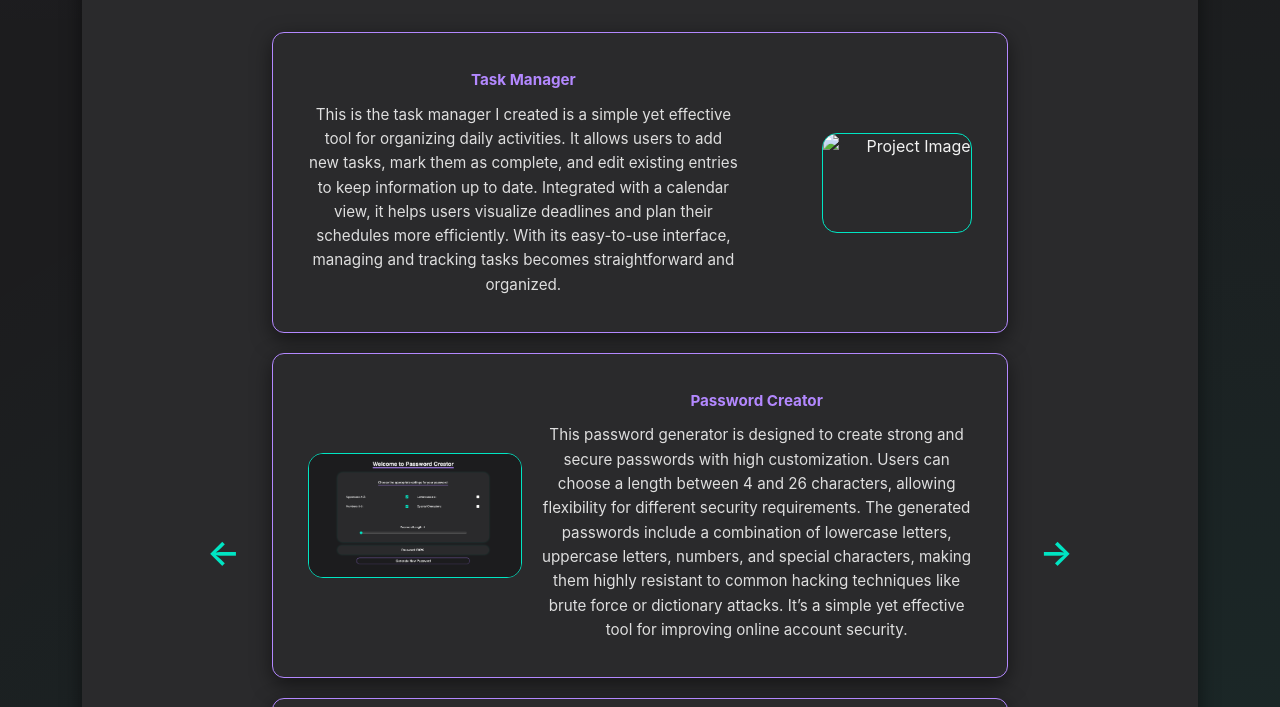
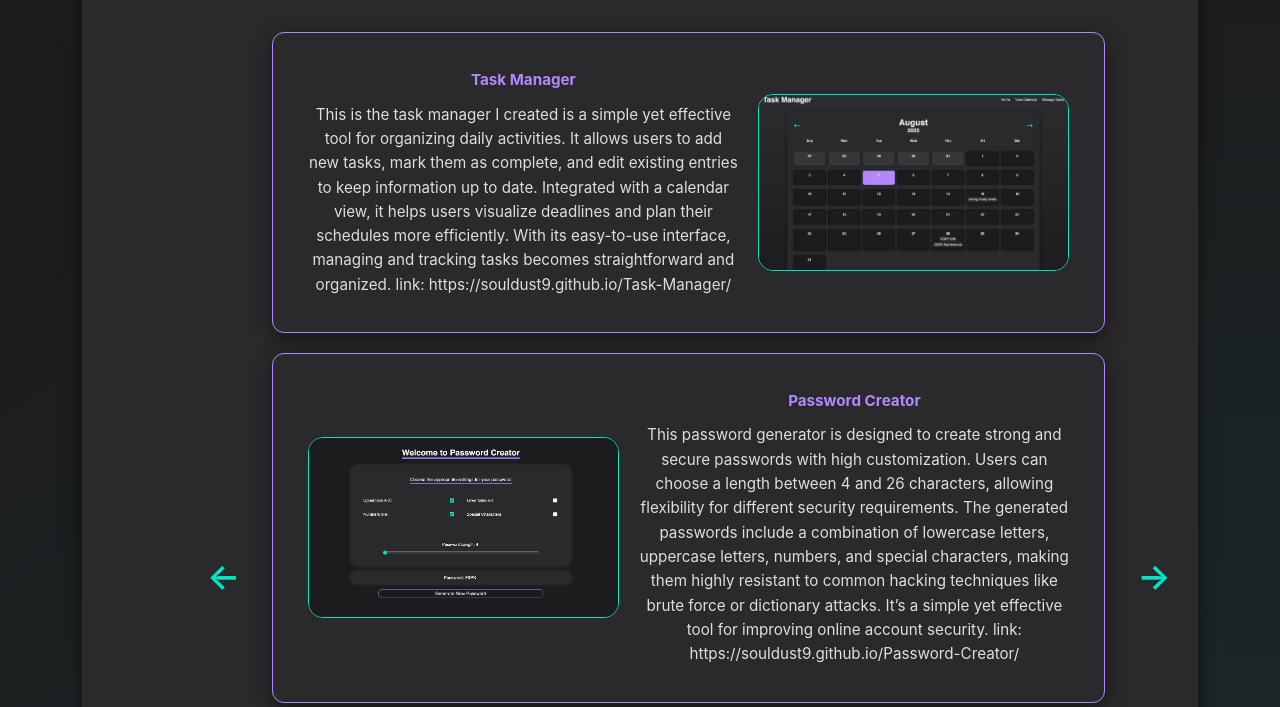
Before and after one commit to SOULDUST9/myWebsite, a plain HTML site: page index.html in a window 1280 px wide. Shown: the part 2291-2998 px from the top of the page. Drawn offline with Linux system fonts and the light colour scheme.

Commit message:
finilized: website

```diff
--- a/index.html
+++ b/index.html
@@ -14,7 +14,7 @@
                 <li><a href="#HomePage">Home</a></li>
                 <li><a href="#AboutPage">About</a></li>
                 <li><a href="#ProjectsPage">Projects</a></li>
-                <li><a href="#ContactPage">Contact</a></li>
+                <li><a href="#contact-info">Contact</a></li>
             </ul>
         </nav>
     </header>
@@ -27,7 +27,7 @@
                     <p>I design and build software & hardware solutions — from web apps to robotics. Explore my portfolio to see my work and skills in action.</p>
 
                     <div class="hero-buttons">
-                        <a target="_blank" href="CV.pdf" class="btn-primary">Download CV</a>
+                        <a target="_blank" href="myCVs/updatedResume (2).pdf" class="btn-primary">Download CV</a>
                         <a href="#ProjectsPage" class="btn-secondary">View Projects</a>
                     </div>
                 </div>
@@ -157,7 +157,7 @@
                 <button id="send-message" type="submit">Send Message</button>
             </form>
 
-            <div class="contact-info">
+            <div class="contact-info" id="contact-info">
                 <h3>Other Ways to Reach Me</h3>
                 <p>Email: <a href="mailto:Sjane089@uottawa.ca">Sjane089@uottawa.ca</a></p>
                 <p>LinkedIn: <a href="https://www.linkedin.com/in/sebastian-janeczek-32a206343/" target="_blank">linkedin.com/in/Sebastian-Janeczek</a></p>
@@ -168,7 +168,7 @@
     </main>
 
     <footer>
-        <p>© 2025 Sebastian Janeczek.</p>
+        <p>©Sebastian Janeczek</p>
     </footer>
 
     <script src="script.js"></script>
--- a/script.js
+++ b/script.js
@@ -22,14 +22,14 @@ const ProjectsNames = [
 ];
 
 const ProjectDesc = [
-  "This is the task manager I created is a simple yet effective tool for organizing daily activities. It allows users to add new tasks, mark them as complete, and edit existing entries to keep information up to date. Integrated with a calendar view, it helps users visualize deadlines and plan their schedules more efficiently. With its easy-to-use interface, managing and tracking tasks becomes straightforward and organized.",
-  "This password generator is designed to create strong and secure passwords with high customization. Users can choose a length between 4 and 26 characters, allowing flexibility for different security requirements. The generated passwords include a combination of lowercase letters, uppercase letters, numbers, and special characters, making them highly resistant to common hacking techniques like brute force or dictionary attacks. It’s a simple yet effective tool for improving online account security.",
-  "This Project is an ongoing personal initiative aimed at strengthening my programming foundation through hands-on practice. Since June 2025, I have completed various mini-projects and exercises across multiple languages, enhancing both problem-solving and development skills. I have built and styled responsive web pages using HTML, CSS, and JavaScript while reinforcing C++ fundamentals, including syntax, control structures, and object-oriented programming. The project continues to evolve as I plan to explore additional languages and frameworks to broaden my expertise.",
+  "This is the task manager I created is a simple yet effective tool for organizing daily activities. It allows users to add new tasks, mark them as complete, and edit existing entries to keep information up to date. Integrated with a calendar view, it helps users visualize deadlines and plan their schedules more efficiently. With its easy-to-use interface, managing and tracking tasks becomes straightforward and organized. link: "+"https://souldust9.github.io/Task-Manager/",
+  "This password generator is designed to create strong and secure passwords with high customization. Users can choose a length between 4 and 26 characters, allowing flexibility for different security requirements. The generated passwords include a combination of lowercase letters, uppercase letters, numbers, and special characters, making them highly resistant to common hacking techniques like brute force or dictionary attacks. It’s a simple yet effective tool for improving online account security. link: "+"https://souldust9.github.io/Password-Creator/",
+  "This Project is an ongoing personal initiative aimed at strengthening my programming foundation through hands-on practice. Since June 2025, I have completed various mini-projects and exercises across multiple languages, enhancing both problem-solving and development skills. I have built and styled responsive web pages using HTML, CSS, and JavaScript while reinforcing C++ fundamentals, including syntax, control structures, and object-oriented programming. The project continues to evolve as I plan to explore additional languages and frameworks to broaden my expertise. link: "+"https://github.com/SOULDUST9/LangLearning-",
   "Rentify was a school group project where I collaborated with a team of four to develop a rental management application from September to December 2024. We successfully delivered a functional MVP that streamlined property listings and tenant management processes. My contributions focused on improving performance and user experience by working on core coding, fixing bugs, and enhancing the UI for smoother navigation and faster load times. Additionally, I was involved in integration, testing, and refinement to ensure stable feature deployment. The project concluded with successful demonstrations and positive feedback, reinforcing the effectiveness of our solution.",
   "In Circuit Theory and Electronics labs, I worked on building and testing various electrical circuits to understand the behavior of components such as resistors, capacitors, diodes, and transistors. These experiments involved using lab equipment like oscilloscopes, function generators, and multimeters to measure and analyze circuit performance. Through these labs, I gained practical experience in circuit assembly, troubleshooting, and data analysis, reinforcing theoretical concepts and strengthening my understanding of electronic systems.",
   "During my Python Introduction course, I completed several assignments that strengthened my understanding of fundamental programming concepts. These tasks covered essential topics such as working with variables, control structures, and functions, gradually building up to object-oriented programming using classes and objects. I also gained experience with file handling by reading from and writing to text files, allowing me to manage data efficiently within programs. Through these assignments, I practiced problem-solving and learned how to structure clean, maintainable code. This foundational experience provided me with a solid base for tackling more advanced programming challenges in future projects.",
   "In Digital Systems I, I completed a series of labs focused on designing and implementing digital circuits using Quartus. These labs involved writing hardware description code to configure the Altera DE2-115 FPGA board, enabling me to control and test outputs such as LEDs, switches, and displays. Through this hands-on experience, I developed a solid understanding of digital logic, circuit design, and FPGA programming, building a strong foundation for future work in hardware development and embedded systems.",
-  "Created a web-based Pomodoro timer application to help users improve productivity through structured work and break intervals. The site features an intuitive user interface, customizable timer settings, and real-time countdown functionality. Built with HTML, CSS, and JavaScript, the project enhanced my skills in front-end development, DOM manipulation, and responsive design.",
+  "Created a web-based Pomodoro timer application to help users improve productivity through structured work and break intervals. The site features an intuitive user interface, customizable timer settings, and real-time countdown functionality. Built with HTML, CSS, and JavaScript, the project enhanced my skills in front-end development, DOM manipulation, and responsive design. link: "+"https://souldust9.github.io/Pomodoro-App/",
   "For the Traffic Light Simulator project, I designed and implemented a system that modeled real-world traffic light behavior using UML state machines and Java. The simulator supported multiple traffic modes, including low, moderate, and high traffic conditions, each with distinct timing and transitions. Through this project, I gained experience in event-driven programming, state management, and testing to ensure accurate light sequencing and smooth state transitions.",
   "In the Data Structures and Algorithms course, I completed assignments and projects that focused on implementing and analyzing fundamental data structures such as arrays, linked lists, stacks, queues, trees, and hash tables. I also gained hands-on experience with algorithm design, covering sorting, searching, and recursion techniques while evaluating their time and space complexities. These exercises strengthened my problem-solving skills and deepened my understanding of how efficient data organization and algorithm optimization impact software performance.",
   "Built a series of small-scale Arduino projects to explore embedded systems and hardware programming. These projects included working with sensors, LEDs, motors, and basic communication modules to create interactive circuits. Through these hands-on experiments, I gained experience with microcontroller programming in C/C++, circuit design, and integrating hardware components to achieve functional prototypes.",
@@ -37,7 +37,7 @@ const ProjectDesc = [
 ];
 
 const ProjectImg = [
-  "img1.png",
+  "img/project-Images/TaskM.png",
   "img/project-Images/passManger.png",
   "img/project-Images/image4.png",
   "img/project-Images/fillerImg.png",
@@ -45,8 +45,8 @@ const ProjectImg = [
   "img/project-Images/image3.png",
   "img/project-Images/image5.png",
   "img/project-Images/Pomodoro.png",
-  "imgx.png",
-  "imgx.png",
+  "img/project-Images/Traf.png",
+  "img/project-Images/xxx.png",
   "img/project-Images/image6.png",
   "img/project-Images/image7.png"
 ];
```
Also changed, not shown: img/project-Images/TaskM.png (renamed from TaskM.png), img/project-Images/traf.png (renamed from traf.png), img/project-Images/xxx.png (renamed from xxx.png), 2 other files.
